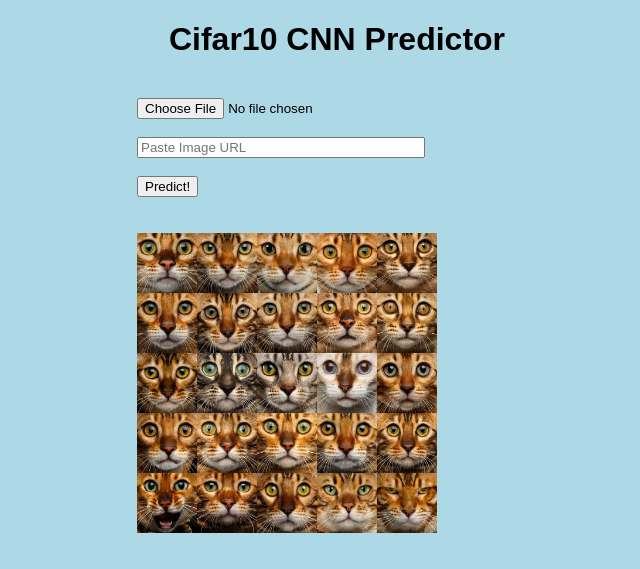
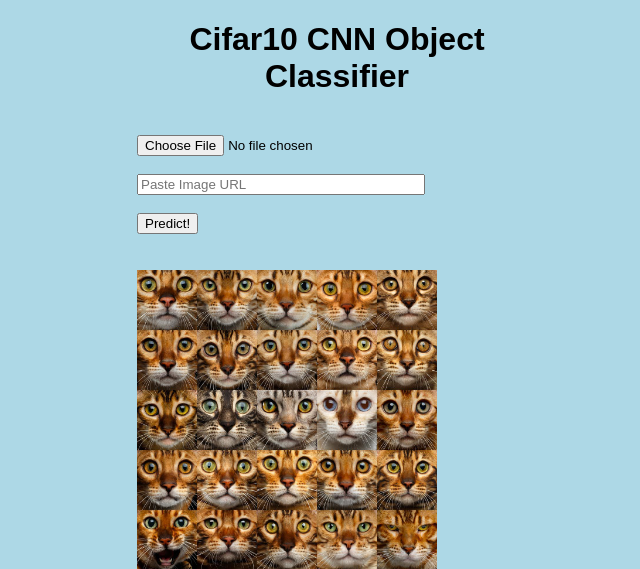
Before and after one commit to CSW098/cifar1984, a Flask app: page / in a window 1280 px wide. Shown: the top 569 px of the page, without its empty margins (303-943 px from the left). Run offline with Flask 3, Linux system fonts and the light colour scheme.

Commit message:
Update index-online.html

```diff
--- a/templates/index-online.html
+++ b/templates/index-online.html
@@ -17,7 +17,7 @@ function validateForm() {
 
 {% block body %}
 <div class="content">
-    <h1 style="text-align: center">Cifar10 CNN Predictor</h1>
+    <h1 style="text-align: center">Cifar10 CNN Object Classifier </h1>
 
     <div class="form">
         <form name="pred" action="/predict.html"  enctype="multipart/form-data"
```
